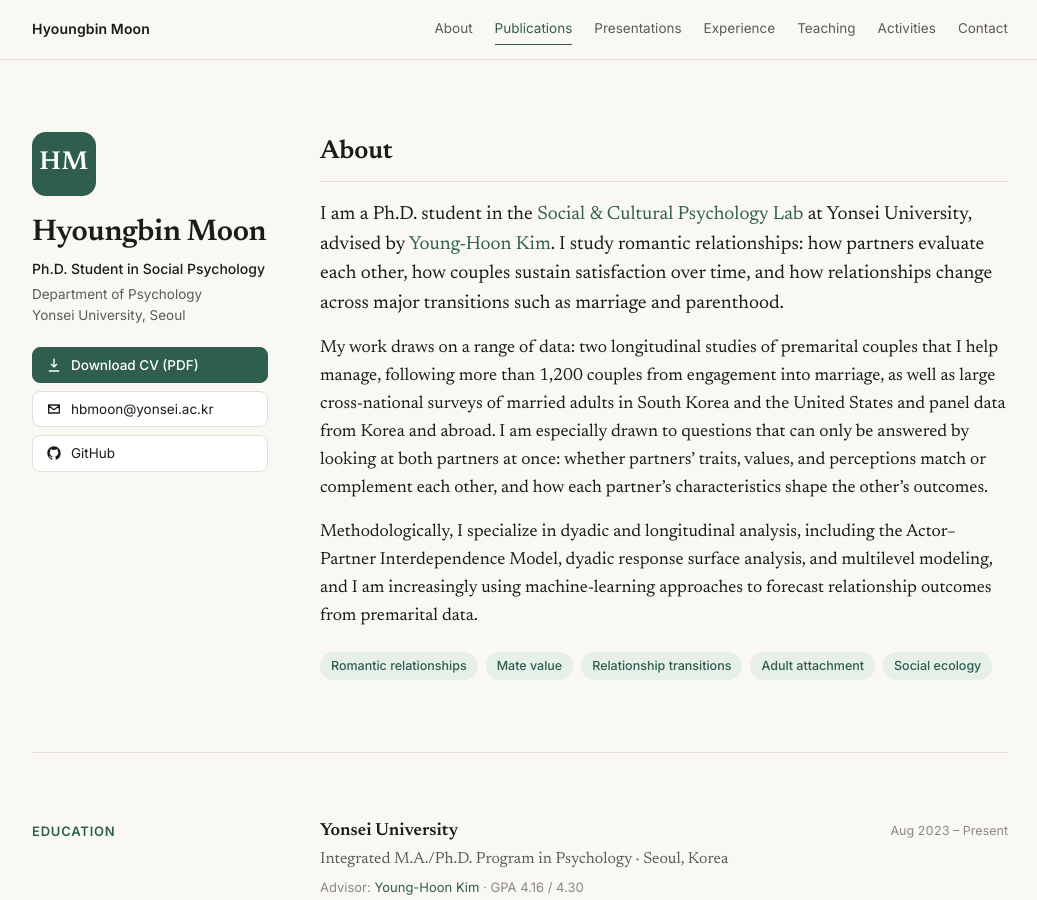
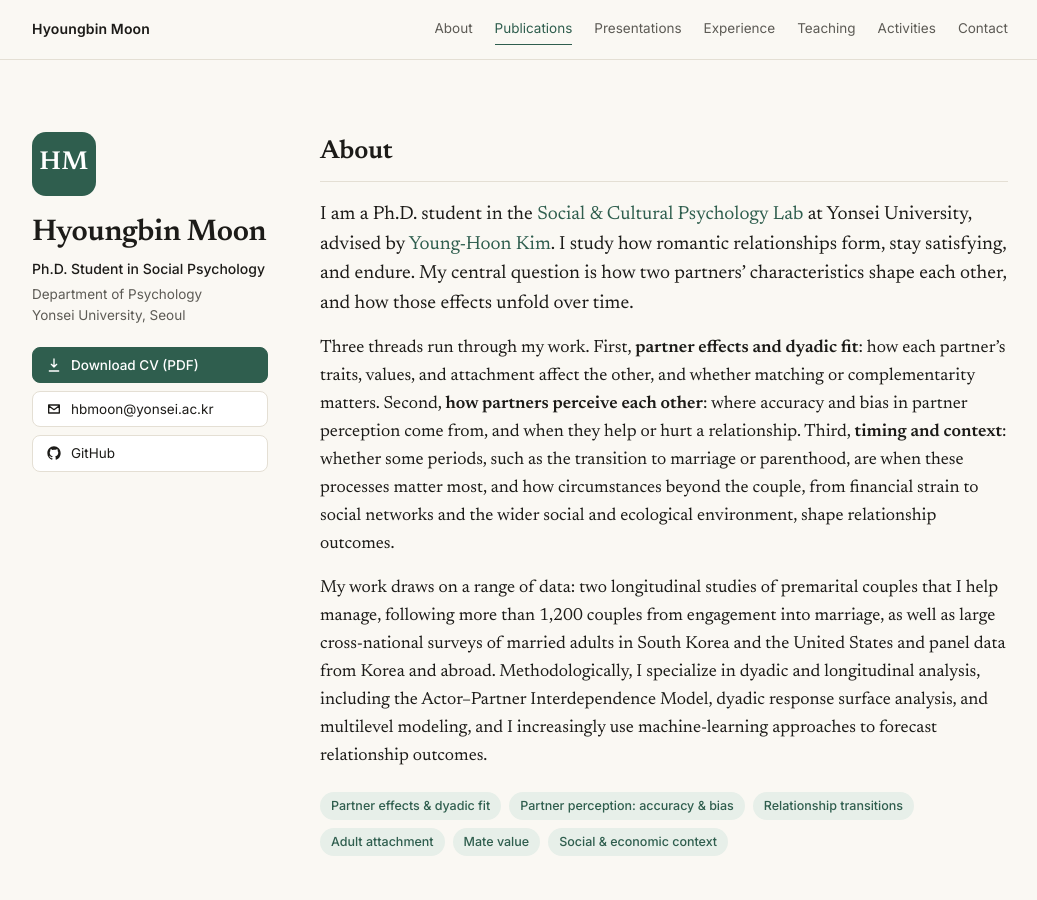
Before and after one commit to HyoungbinM/HyoungbinM.github.io, a plain HTML site: page index.html in a window 1280 px wide. Shown: the top 900 px of the page, without its empty margins (120-1157 px from the left). Drawn offline with Linux system fonts and the light colour scheme.

Commit message:
Reframe About around three research threads (partner effects, partner perception, timing and context)
Co-Authored-By: Claude Fable 5.1 <noreply@anthropic.com>

```diff
--- a/index.html
+++ b/index.html
@@ -4,7 +4,7 @@
   <meta charset="utf-8">
   <meta name="viewport" content="width=device-width, initial-scale=1">
   <title>Hyoungbin Moon</title>
-  <meta name="description" content="Hyoungbin Moon is a Ph.D. student in social psychology at Yonsei University studying romantic relationships with dyadic longitudinal data: mate value, relationship transitions, adult attachment, and social ecology.">
+  <meta name="description" content="Hyoungbin Moon is a Ph.D. student in social psychology at Yonsei University studying how two partners shape each other over time: partner effects, partner perception, relationship transitions, and social context, using dyadic longitudinal data.">
   <meta property="og:title" content="Hyoungbin Moon">
   <meta property="og:description" content="Ph.D. student in social psychology at Yonsei University. Romantic relationships, mate value, adult attachment, dyadic data analysis.">
   <meta property="og:type" content="profile">
@@ -66,28 +66,33 @@
       <p class="lead">
         I am a Ph.D. student in the <a href="http://www.words.co.kr/xe/" target="_blank" rel="noopener">Social &amp; Cultural Psychology Lab</a>
         at Yonsei University, advised by <a href="http://www.words.co.kr/xe/" target="_blank" rel="noopener">Young-Hoon Kim</a>.
-        I study romantic relationships: how partners evaluate each other, how couples sustain satisfaction
-        over time, and how relationships change across major transitions such as marriage and parenthood.
+        I study how romantic relationships form, stay satisfying, and endure. My central question is how two
+        partners’ characteristics shape each other, and how those effects unfold over time.
+      </p>
+      <p>
+        Three threads run through my work. First, <strong>partner effects and dyadic fit</strong>: how each
+        partner’s traits, values, and attachment affect the other, and whether matching or complementarity
+        matters. Second, <strong>how partners perceive each other</strong>: where accuracy and bias in partner
+        perception come from, and when they help or hurt a relationship. Third, <strong>timing and context</strong>:
+        whether some periods, such as the transition to marriage or parenthood, are when these processes matter
+        most, and how circumstances beyond the couple, from financial strain to social networks and the wider
+        social and ecological environment, shape relationship outcomes.
       </p>
       <p>
         My work draws on a range of data: two longitudinal studies of premarital couples that I help manage,
         following more than 1,200 couples from engagement into marriage, as well as large cross-national
         surveys of married adults in South Korea and the United States and panel data from Korea and abroad.
-        I am especially drawn to questions that can only be answered by looking at both partners at once:
-        whether partners’ traits, values, and perceptions match or complement each other, and how each
-        partner’s characteristics shape the other’s outcomes.
-      </p>
-      <p>
         Methodologically, I specialize in dyadic and longitudinal analysis, including the Actor–Partner
-        Interdependence Model, dyadic response surface analysis, and multilevel modeling, and I am
-        increasingly using machine-learning approaches to forecast relationship outcomes from premarital data.
+        Interdependence Model, dyadic response surface analysis, and multilevel modeling, and I increasingly
+        use machine-learning approaches to forecast relationship outcomes.
       </p>
       <div class="tags" aria-label="Research interests">
-        <span>Romantic relationships</span>
-        <span>Mate value</span>
+        <span>Partner effects &amp; dyadic fit</span>
+        <span>Partner perception: accuracy &amp; bias</span>
         <span>Relationship transitions</span>
         <span>Adult attachment</span>
-        <span>Social ecology</span>
+        <span>Mate value</span>
+        <span>Social &amp; economic context</span>
       </div>
     </div>
   </section>
```
